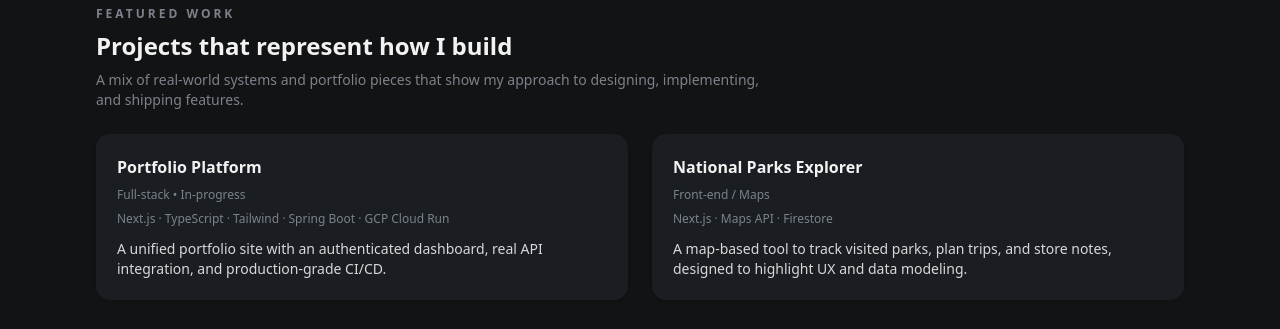
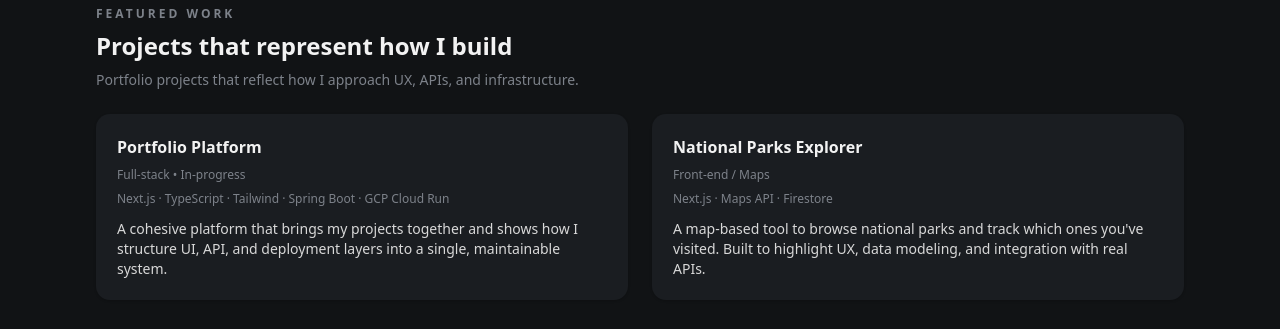
Before and after one commit to kdilts13/portfolio, a Next.js app in the folder web/: page / in a window 1280 px wide. Shown: the part 439-768 px from the top of the page. Built offline with nearby package versions, Linux system fonts and the light colour scheme; no server answers.

Commit message:
upate projects section text

```diff
--- a/web/src/app/components/home/featuredProjects.tsx
+++ b/web/src/app/components/home/featuredProjects.tsx
@@ -7,7 +7,7 @@ export default function FeaturedProjects() {
       <SectionHeader
         eyebrow="Featured work"
         title="Projects that represent how I build"
-        subtitle="A mix of real-world systems and portfolio pieces that show my approach to designing, implementing, and shipping features."
+        subtitle="Portfolio projects that reflect how I approach UX, APIs, and infrastructure."
       />
 
       <div className="grid gap-6 md:grid-cols-2">
@@ -15,13 +15,13 @@ export default function FeaturedProjects() {
           title="Portfolio Platform"
           role="Full-stack • In-progress"
           tech="Next.js · TypeScript · Tailwind · Spring Boot · GCP Cloud Run"
-          description="A unified portfolio site with an authenticated dashboard, real API integration, and production-grade CI/CD."
+          description="A cohesive platform that brings my projects together and shows how I structure UI, API, and deployment layers into a single, maintainable system."
         />
         <ProjectCard
           title="National Parks Explorer"
           role="Front-end / Maps"
           tech="Next.js · Maps API · Firestore"
-          description="A map-based tool to track visited parks, plan trips, and store notes, designed to highlight UX and data modeling."
+          description="A map-based tool to browse national parks and track which ones you've visited. Built to highlight UX, data modeling, and integration with real APIs."
         />
       </div>
     </section>
```
